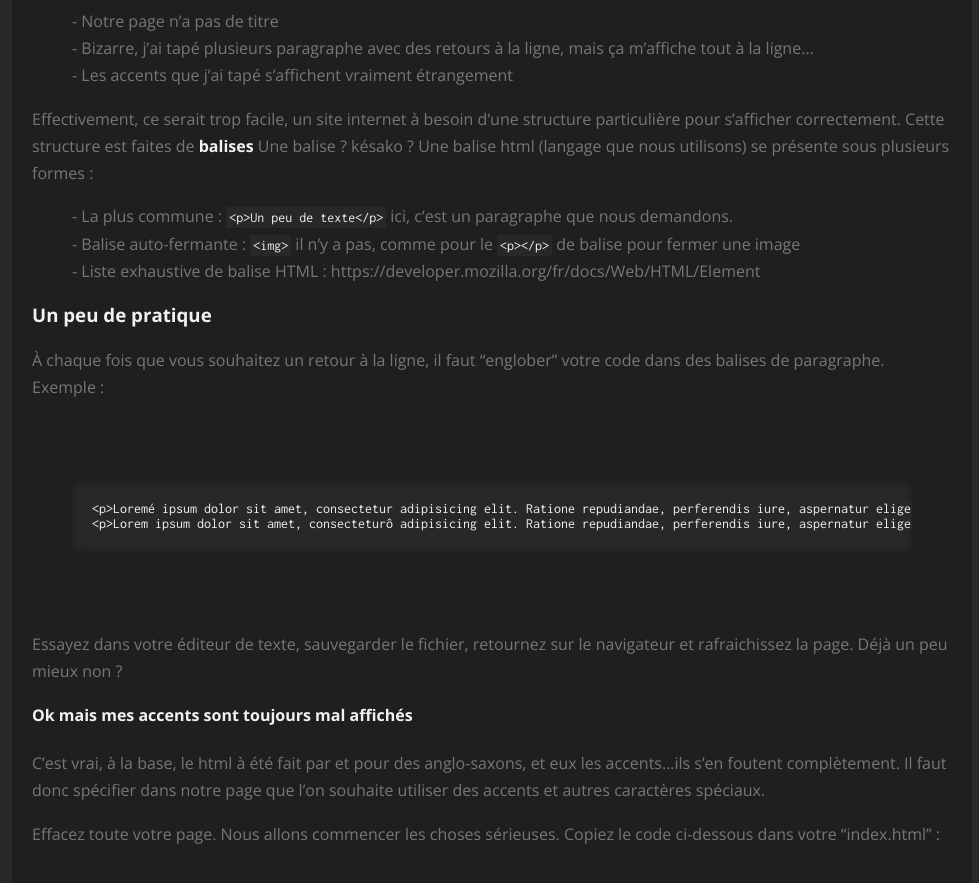
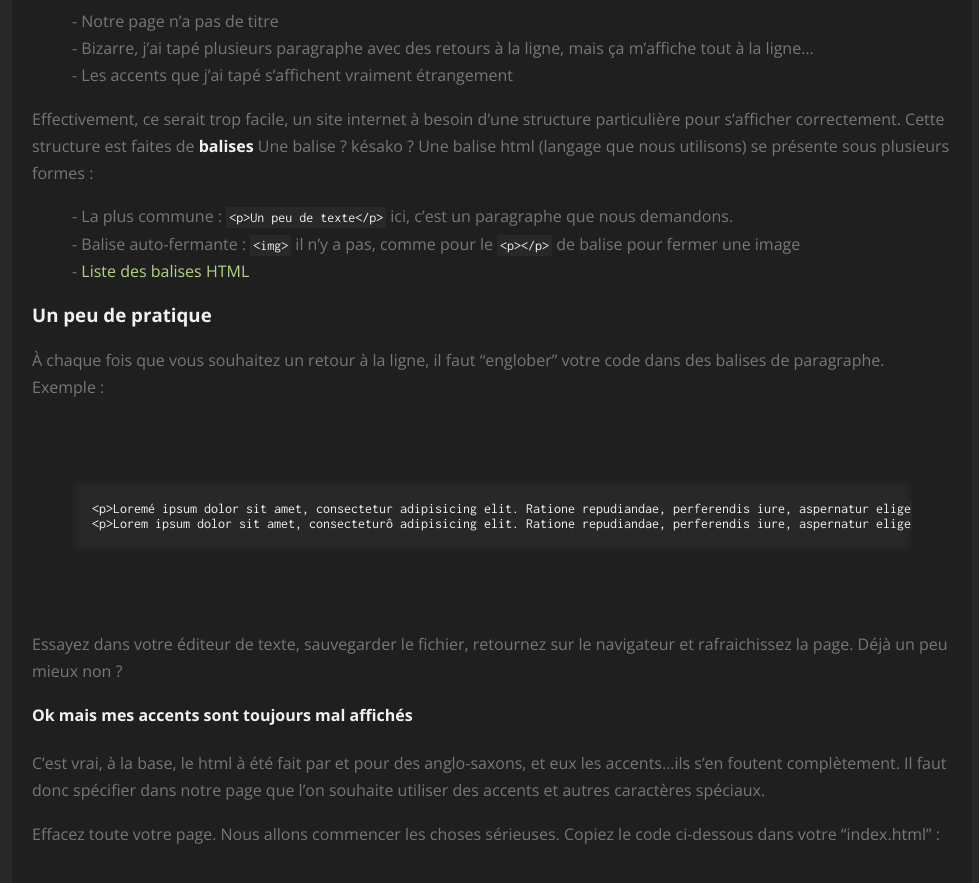
Before and after one commit to jvenerosy/jvenerosy.github.io, a Jekyll site: the page built from cours/_posts/2014-12-04-cour1.md, in a window 1280 px wide and 900 px high, scrolled down 3396 px. Shown: the top 883 px of the window, without its empty margins (148-1127 px from the left). Built offline with Jekyll 4.4.1, drawn with Linux system fonts in a browser that asks for light colours.

Commit message:
correction sur le cours 1

```diff
--- a/cours/_posts/2014-12-04-cour1.md
+++ b/cours/_posts/2014-12-04-cour1.md
@@ -110,7 +110,7 @@ Une balise html (langage que nous utilisons) se présente sous plusieurs formes
 
  - La plus commune : `<p>Un peu de texte</p>` ici, c'est un paragraphe que nous demandons.
  - Balise auto-fermante : `<img>` il n'y a pas, comme pour le `<p></p>` de balise pour fermer une image
- - Liste exhaustive de balise HTML : https://developer.mozilla.org/fr/docs/Web/HTML/Element
+ - [Liste des balises HTML](https://developer.mozilla.org/fr/docs/Web/HTML/Element)
 
 ###Un peu de pratique
 À chaque fois que vous souhaitez un retour à la ligne, il faut "englober" votre code dans des balises de paragraphe. Exemple :
```
